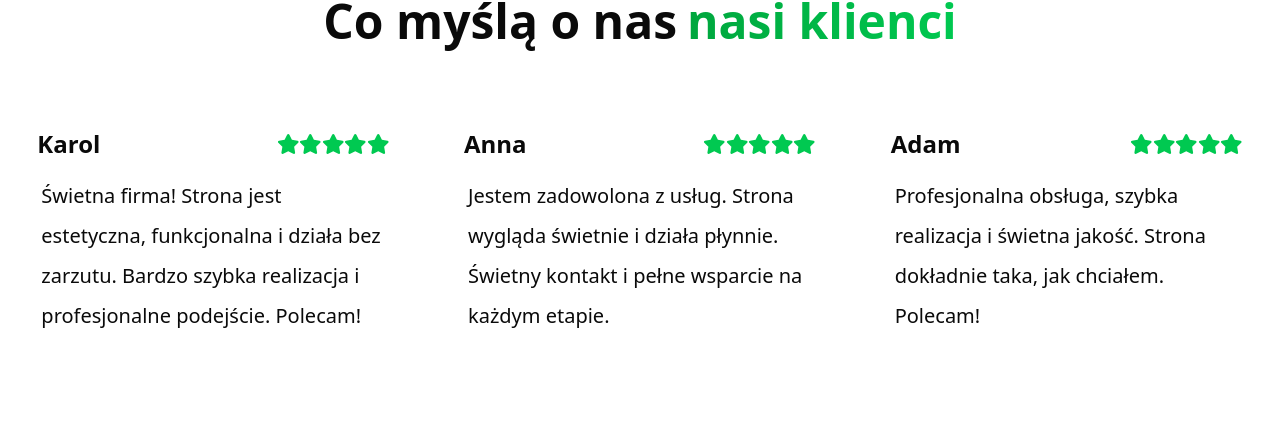
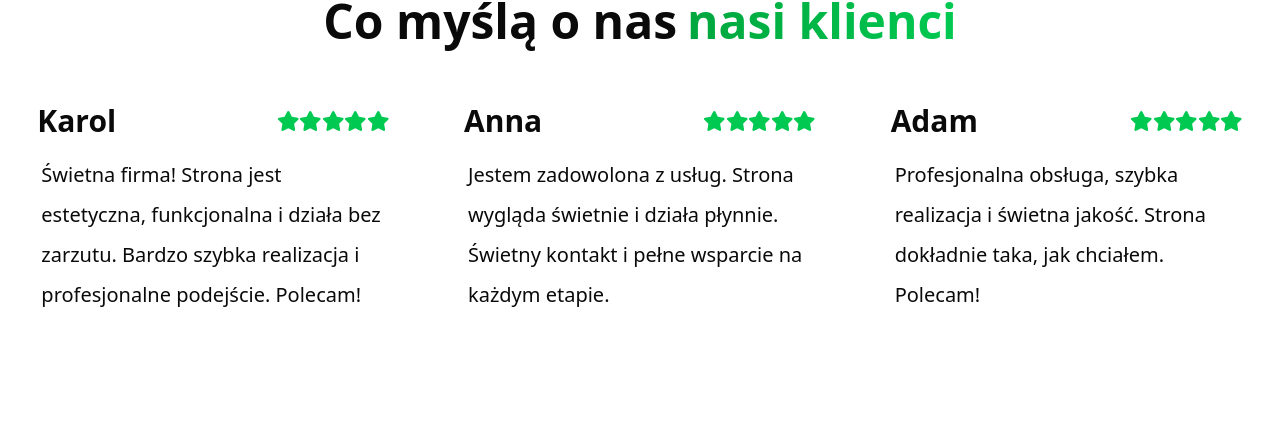
Before and after one commit to trn64x/dataManagement, a Next.js app: page / in a window 1280 px wide. Shown: the part 761-1186 px from the top of the page. Built offline with nearby package versions, Linux system fonts and the light colour scheme.

Commit message:
Poprawa kodu

```diff
--- a/src/components/review/review.tsx
+++ b/src/components/review/review.tsx
@@ -1,29 +1,10 @@
 'use client'
-import { useEffect, useState} from 'react'
 import jsonFile from './data.json'
 import { FontAwesomeIcon } from '@fortawesome/react-fontawesome'
 import { faStar } from '@fortawesome/free-solid-svg-icons'
 import Fade from "../pearls/Fade";
 import TextGradient from "../text/TextGradient";
-type jsonFileType = {
-    name: string,
-    content: string,
-    stars: number
-}
 const Review = () => {
-const[jsonList, setjsonList] = useState<jsonFileType[]>(jsonFile);
-const[responding,setResponding] = useState<boolean>(false);
-useEffect(()=>{
-    if(responding) return;
-    setTimeout(() => {
-        setResponding(!responding)
-    }, 1000)
-},[responding])
-useEffect(()=>{
-    setjsonList(jsonFile);
-}
-,[responding])
-
 const arrays = (stars:number) => {
     return Array(stars).fill(<FontAwesomeIcon className="text-xl max-lg:text-lg max-md:text-2xl text-green-500" icon={faStar} />)
     .map((star,index) => <span key={index}>{star}</span>)
@@ -31,24 +12,24 @@ const arrays = (stars:number) => {
 
     return(
 <>
-<div className="min-h-[400px]">
+<div className="min-h-[400px] w-screen">
 
-    <div className="h-[100px] flex justify-center items-center text-5xl max-lg:text-4xl max-md:text-2xl mad-sm:text-base font-black"><div className="pb-2 mr-[10px] text-5xl max-lg:text-4xl max-md:text-2xl mad-sm:text-lg">Co myślą o nas</div>  <TextGradient>
+    <div className="h-[100px] flex justify-center items-center text-5xl mad-sm:text-base max-md:text-2xl max-lg:text-4xl font-black"><div className="pb-2 mr-[10px] text-5xl max-sm:text-xl max-md:text-2xl max-lg:text-4xl">Co myślą o nas</div>  <TextGradient>
               {" "}
               <Fade
                 triggerOnce
                 delay={500}
-                className="font-black text-5xl max-lg:text-4xl max-md:text-2xl mad-sm:text-lg"
+                className="font-black text-5xl max-sm:text-xl max-md:text-2xl max-lg:text-4xl"
                 cascade
                 damping={0.05}
               >
                 nasi klienci
               </Fade>
             </TextGradient></div>
-    <div className="min-h-[300px] flex flex-row flex-wrap justify-around items-center">
-{jsonList?.map((value,index)=> {
+    <div className="min-h-[250px] flex flex-row flex-wrap justify-around items-center">
+{jsonFile?.map((value,index)=> {
     return(
-        <div className="h-[250px] rounded-2xl p-4 w-[30vw] max-md:w-[100vw] max-md:min-h[150px] max-md:m-3  max-lg:p-1 max-lg:my-3" key={index}><div className='flex flex-row justify-between'><div className="w-[100%] text-2xl my-3 text-stone-850 font-bold max-md:text-3xl max-md:m-0">{value.name}</div><div className=' flex justify-center items-center text-xl word-[10px] font-bold text-center max-md:w-[30%]'>{arrays(value.stars)}</div></div><div className="p-1 max-md:m-4 text-xl leading-10 max-xl:leading-7 text-wrap">{value.content}</div></div>
+        <div className="h-[100%] p-4  rounded-2xl w-[30vw] max-md:w-[100%] max-md:min-h[150px] max-md:m-3  max-lg:p-1" key={index}><div className='flex flex-row justify-between'><div className="w-[100%] text-3xl my-3 text-stone-850 font-black max-md:m-0">{value.name}</div><div className=' flex justify-center items-center text-xl font-bold text-center'>{arrays(value.stars)}</div></div><div className="p-1 max-md:m-2 text-xl leading-10 max-md:leading-7 text-wrap">{value.content}</div></div>
     );
 })}
     </div>
```
